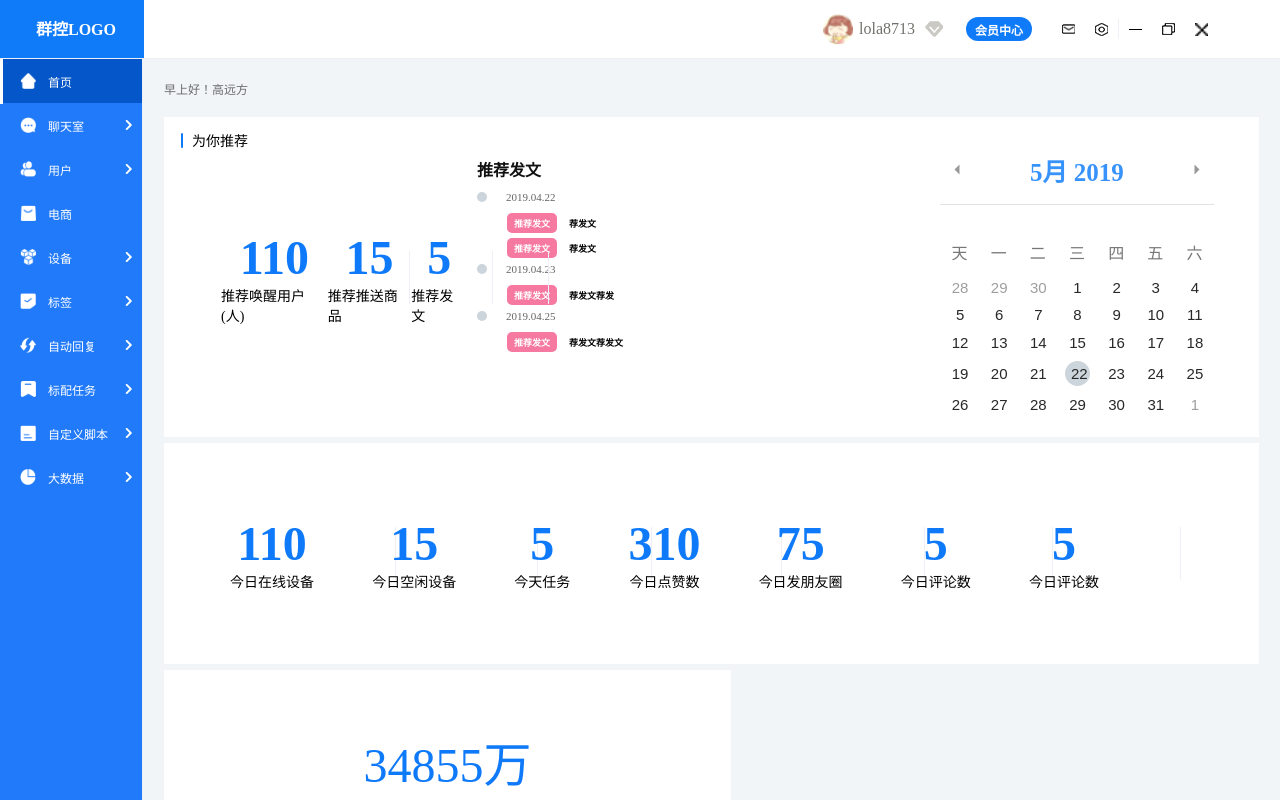
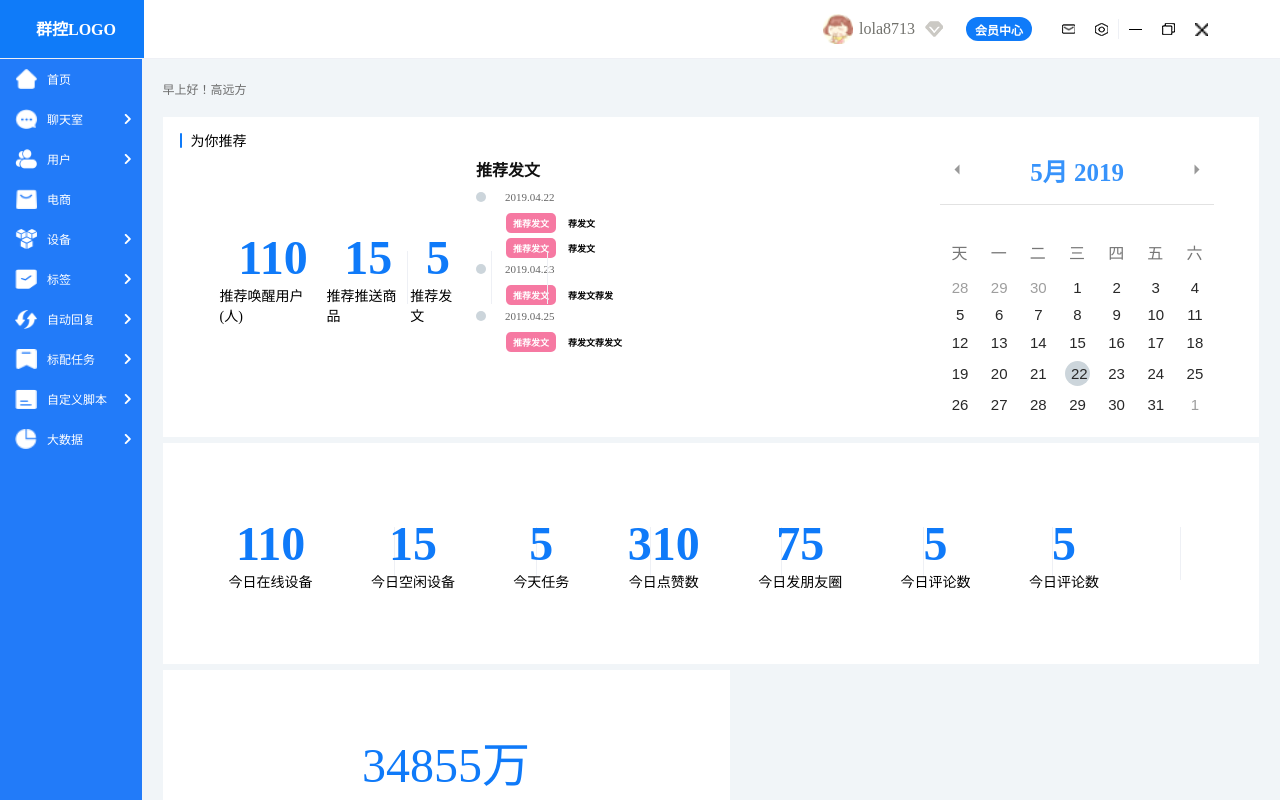
Before and after one commit to joy0316webiee/Andromedia, a Vue app: page /home/ in a window 1280 px wide. Shown: the top 800 px of the page. Built offline with nearby package versions, Linux system fonts and the light colour scheme; a web font is replaced by a local one.

Commit message:
sidebar completed

```diff
--- a/src/layouts/Sidebar.vue
+++ b/src/layouts/Sidebar.vue
@@ -1,84 +1,54 @@
 <template>
-  <div :class="{sidebar: true, collapse: collapse}">
-    <div class="sidebar-list">
-      <div class="sidebar-list-item" v-for="(item, index) in menu" :key="index">
+  <div :class="{sidebar: true, collapse: collapseSidebar}">
+    <ul>
+      <li
+        v-for="(item, index) in menu"
+        :key="index"
+        :class="{active: activeMenu === index, collapse: collapseMenuItem}"
+      >
+        <a @click="handleActiveMenu(index, item.href)" @mouseover="hoverMenu">
+          <img class="icon" v-show="item.icon" :src="getIcon(item.icon)" alt="icon">
+          <span>{{ item.label }}</span>
+          <font-awesome-icon v-show="item.child" icon="chevron-right"/>
+        </a>
+
+        <ul v-show="item.child">
+          <li v-for="(item1, index1) in item.child" :key="index1">
             <a
-          :class="[item.class, {active: activeIndex === index, hover: hoverIndex === index, collapse: collapse1}]"
-          href="#"
-          @click="handleChangeMenu(index, item.href)"
-          @mouseover="hoverMenu(index)"
-          @mouseout="hoverMenu(-1)"
+              :class="{active: activeMenu1 === index1}"
+              @click="handleActiveMenu1(index, index1, item1.href)"
+              @mouseover="hoverMenu"
             >
-          <img :src="imgUrl(item.image)" :alt="item.image">
-          <span :class="{collapse: collapse}">{{item.label}}</span>
-          <font-awesome-icon class="right" v-if="item.child && !collapse" icon="chevron-right"/>
+              <img v-show="item1.icon" :src="getIcon(item1.icon, 2)" alt="icon">
+              <span>{{ item1.label }}</span>
             </a>
-        <div
-          :class="{submenu: true, display: ((activeIndex === index || (hoverIndex === index && collapse)) && item.child && !collapse1)}"
-        >
-          <div class="sidebar-list-item" v-for="(item1, index1) in item.child" :key="index1">
-            <a
-              :class="{active: activeIndex1 === index1, hover: hoverIndex1 === index1}"
-              href="#"
-              @click="handleChangeMenu1(index, index1, item1.href)"
-              @mouseover="hoverMenu1(index, index1)"
-              @mouseout="hoverMenu1(index, -1)"
-            >
-              {{item1.label}}
-              <font-awesome-icon class="right" v-if="item1.child" icon="chevron-right"/>
-            </a>
-            <div
-              class="submenu deep2"
-              v-show="(activeIndex1 === index1 || (hoverIndex1 === index1 && collapse)) && item1.child"
-            >
-              <div class="sidebar-list-item" v-for="(item2, index2) in item1.child" :key="index2">
-                <a
-                  :class="{active: activeIndex2 === index2, hover: hoverIndex2 === index2, deep2: true}"
-                  href="#"
-                  @click="handleChangeMenu2(index, index1, index2)"
-                  @mouseover="hoverMenu2(index, index1, index2)"
-                  @mouseout="hoverMenu2(index, index1, -1)"
-                >{{item1.label}}</a>
-              </div>
-            </div>
-          </div>
-        </div>
-      </div>
-    </div>
-    <div class="toggle">
-      <a href="#" @click="onCollaspe()">
+          </li>
+        </ul>
+      </li>
+      <li class="collapse-button-wrapper">
+        <button @click="collapseSidebar = !collapseSidebar">
           <img src="@/assets/images/ic_collapse_blue.png" alt="collapse">
-      </a>
-    </div>
+        </button>
+      </li>
+    </ul>
+    <!-- <div class="btn-collapse">
+      <font-awesome-icon icon="chevron-right"/>
+    </div>-->
   </div>
 </template>
-
 <script>
 export default {
   name: "Sidebar",
   props: ["Router"],
   data() {
     return {
-      collapse: false,
-      activeIndex: 0,
-      activeIndex1: -1,
-      activeIndex2: -1,
-      hoverIndex: -1,
-      hoverIndex1: -1,
-      hoverIndex2: -1,
-      collapse1: true,
-      collapse2: true,
-      collapse3: true,
       menu: [
         {
-          class: "list-home",
-          image: "ic_home",
-          label: "首页",
-          href: "/home/"
+          icon: "ic_home",
+          label: "首页"
         },
         {
-          class: "list-chat",
-          image: "ic_chat",
+          icon: "ic_chat",
           label: "聊天室",
           child: [
             {
@@ -92,8 +62,7 @@ export default {
           ]
         },
         {
-          class: "list-user",
-          image: "ic_user",
+          icon: "ic_user",
           label: "用户",
           child: [
             {
@@ -111,13 +80,11 @@ export default {
           ]
         },
         {
-          class: "list-ecommerce",
-          image: "ic_ecommerce",
+          icon: "ic_ecommerce",
           label: "电商"
         },
         {
-          class: "list-content",
-          image: "ic_content",
+          icon: "ic_content",
           label: "设备",
           child: [
             {
@@ -147,8 +114,7 @@ export default {
           ]
         },
         {
-          class: "list-label",
-          image: "ic_label",
+          icon: "ic_label",
           label: "标签",
           child: [
             {
@@ -162,8 +128,7 @@ export default {
           ]
         },
         {
-          class: "list-auto",
-          image: "ic_auto",
+          icon: "ic_auto",
           label: "自动回复",
           child: [
             {
@@ -177,8 +142,7 @@ export default {
           ]
         },
         {
-          class: "list-task",
-          image: "ic_task",
+          icon: "ic_task",
           label: "标配任务",
           child: [
             {
@@ -192,8 +156,7 @@ export default {
           ]
         },
         {
-          class: "list-script",
-          image: "ic_script",
+          icon: "ic_script",
           label: "自定义脚本",
           child: [
             {
@@ -207,8 +170,7 @@ export default {
           ]
         },
         {
-          class: "list-bigdata",
-          image: "ic_bigdata",
+          icon: "ic_bigdata",
           label: "大数据",
           child: [
             {
@@ -221,60 +183,46 @@ export default {
             }
           ]
         }
-      ]
+      ],
+      activeMenu: -1,
+      activeMenu1: -1,
+      activeMenu2: -1,
+      collapseSidebar: false,
+      collapseMenuItem: false
     };
   },
   methods: {
-    onCollaspe() {
-      this.collapse = !this.collapse;
-      console.log("###", this.collapse);
+    getIcon(icon) {
+      if (!icon) return;
+      return require(`@/assets/images/${icon}_white.png`);
     },
-    imgUrl(imgName) {
-      return require("@/assets/images/" + imgName + "_white.png");
+    toggle(value) {
+      value = !value;
     },
-    handleChangeMenu(index, href) {
-      if (this.activeIndex !== index) {
-        this.activeIndex1 = -1;
-        this.activeIndex2 = -1;
+    handleActiveMenu(index, href) {
+      if (this.activeMenu === index) {
+        this.collapseMenuItem = !this.collapseMenuItem;
+      } else {
+        this.activeMenu = index;
+        this.collapseMenuItem = false;
+        this.activeMenu1 = -1;
       }
-      this.activeIndex = index;
-      this.collapse1 = !this.collapse1;
-      if (this.collapse) this.collapse1 = false;
-      // Routing
       href && this.Router(href);
     },
-    handleChangeMenu1(index, index1, href) {
-      if (this.activeIndex1 !== index1) {
-        this.activeIndex2 = -1;
-      }
-      this.activeIndex = index;
-      this.activeIndex1 = index1;
-      if (this.collapse) this.collapse1 = true;
-      console.log(this.collapse1);
-      this.collapse2 = !this.collapse2;
-      // Routing
+    handleActiveMenu1(index, index1, href) {
+      this.activeMenu = index;
+      this.activeMenu1 = index1;
+      if (this.collapseSidebar) this.collapseMenuItem = true;
+      else this.collapseMenuItem = false;
       href && this.Router(href);
     },
-    handleChangeMenu2(index, index1, index2) {
-      this.activeIndex = index;
-      this.activeIndex1 = index1;
-      this.activeIndex2 = index2;
-      this.collapse3 = !this.collapse3;
+    handleActiveMenu2(index, href) {
+      this.activeMenu2 = index;
+      href && this.Router(href);
     },
-    hoverMenu(index) {
-      this.hoverIndex = index;
-      this.hoverIndex1 = -1;
-      this.hoverIndex2 = -1;
-    },
-    hoverMenu1(index, index1) {
-      this.hoverIndex = index;
-      this.hoverIndex1 = index1;
-      this.hoverIndex2 = -1;
-    },
-    hoverMenu2(index, index1, index2) {
-      this.hoverIndex = index;
-      this.hoverIndex1 = index1;
-      this.hoverIndex2 = index2;
+    hoverMenu() {
+      if (!collapseSidebar) return;
+      this.collapseMenuItem = true;
     }
   }
 };
@@ -283,171 +231,153 @@ export default {
 <style lang="scss" scoped>
 @import "@/assets/sass/base.scss";
 
+$main_bg_color: #227bf9;
+ul {
+  list-style: none;
+  padding: 0;
+  margin: 0;
+  color: white;
+}
+button {
+  cursor: pointer;
+}
 .sidebar {
-  display: flex;
-  flex-direction: column;
-  justify-content: space-between;
-  align-items: center;
-  border-right: 1px solid #eef0f5;
-  background-color: #217af9;
-  min-width: 143px;
-  width: 143px;
-  transition: width 0.3s ease-out;
+  min-width: 141.59px;
+  background-color: $main_bg_color;
+  &.collapse {
+    max-width: 52px;
+    min-width: 52px;
 
-  .sidebar-list {
-    // transition: width 1s ease-out;
-    width: 100%;
-
-    .sidebar-list-item {
+    & > ul {
+      & > li {
         position: relative;
-
-      // &.active {
-      //   // background: white;
-      //   // color: #217af9;
-      //   background-color: darken(#217af9, 10%);
-      // }
-      // &:hover {
-      //   background-color: darken(#217af9, 5%);
-      // }
-
-      a {
-        display: flex;
-        align-items: center;
-        text-decoration: none;
-        color: white;
-        height: 44px;
-        padding: 14px 0px;
-        overflow: hidden;
-
-        img {
-          width: 16px;
-          height: 16px;
-          margin: 0px 12px 0 20px;
+        & > a {
+          & > img {
+            margin-right: 0;
           }
-        span {
-          width: 78px;
-          height: 16px;
-          font-size: 12px;
-          transition: width 0.3s ease-out;
-          overflow: hidden;
-
-          &.collapse {
-            width: 0px;
+          & > span {
+            display: none;
+          }
+          & > svg {
+            display: none;
           }
         }
-
-        &:hover {
-          background-color: darken(#217af9, 5%);
+        & > ul {
+          position: absolute;
+          top: 0;
+          left: 52px;
+          width: 141.59px;
+          z-index: 1;
+          max-height: unset !important;
+          width: 0px;
+          li {
+            a {
+              height: 40px;
+              padding: 20px;
             }
-        &.active,
-        &.active:hover,
-        &.active.hover {
-          // background: white;
-          // color: #217af9;
-          background-color: darken(#217af9, 15%);
-          &::before {
-            content: " ";
-            width: 3px;
-            height: 45px;
-            background-color: white;
-            position: absolute;
-            left: 0;
+          }
+        }
+        &.collapse {
+          ul {
+            width: 0px !important;
+            transition: width ease 0.3s;
           }
         }
         &.active {
-          .fa-chevron-right {
-            transition: transform ease 0.3s;
-            transform: rotate(90deg);
+          ul {
+            width: 141.59px;
+            transition: width ease 0.3s;
           }
-          &.collapse {
-            .fa-chevron-right {
-              transition: transform ease 0.3s;
-              transform: rotate(0deg);
+        }
+        &:hover {
+          ul {
+            width: 141.59px !important;
+            transition: width ease 0.3s;
           }
         }
       }
     }
-      .submenu {
-        z-index: 10;
-        background-color: darken(#217af9, 10%);
-        transition: all ease 0.3s;
+  }
+
+  & > ul {
+    font-size: 12px;
+    position: relative;
+    padding-bottom: 36px;
+    cursor: pointer;
+    height: 100%;
+    li {
+      a {
+        padding: 10px 10px 10px 15px;
+        display: flex;
+        align-items: center;
+        position: relative;
+
+        .icon {
+          margin-right: 10px;
+          width: 22px;
+          height: 20px;
+        }
+        svg {
+          position: absolute;
+          right: 10px;
+          transition: transform ease 0.3s;
+        }
+        &:hover {
+          background-color: darken($main_bg_color, 5%);
+        }
+      }
+      &.active {
+        & > a {
+          background-color: darken($main_bg_color, 20%);
+        }
+        svg {
+          transform: rotate(90deg);
+        }
+        &.collapse {
+          svg {
+            transform: unset;
+          }
+          ul {
+            max-height: 0px;
+          }
+        }
+        ul {
+          max-height: 800px;
+          transition: max-height ease 0.5s;
+        }
+      }
+      ul {
+        background-color: darken($main_bg_color, 15%) !important;
         max-height: 0;
         overflow: hidden;
 
-        &.display {
-          max-height: calc(100px);
-        }
-
-        .sidebar-list-item {
+        li {
           a {
-            font-size: 12px;
             padding-left: 60px;
-
-            &:hover,
-            &.hover {
-              background-color: darken(#217af9, 5%);
-            }
-            &.active:hover {
-              background-color: unset;
-            }
             &.active {
               font-weight: bold;
-              &::before {
-                width: 0;
-              }
-              background-color: unset;
-            }
-
-            &.deep2 {
-              padding-left: 90px;
+              background-color: darken($main_bg_color, 30%) !important;
             }
           }
         }
       }
-      .right {
-        position: absolute;
-        right: 10px;
-        font-size: 12px;
-        width: unset;
+    }
+    .collapse-button-wrapper {
+      position: absolute !important;
+      bottom: 5px;
+      width: 100%;
+      text-align: center;
+      button {
+        width: 25px;
+        height: 25px;
+        padding: 0;
+        background-color: transparent;
+        border: none;
       }
     }
   }
-  &.collapse {
-    width: 60px;
-    min-width: 60px !important;
-
-    a {
-      .fa-chevron-right {
-        transform: unset !important;
-      }
-    }
-    .submenu {
-      width: 0;
-      position: absolute;
-      top: 0px;
-      left: 60px;
-      max-height: unset !important;
-
-      a {
-        padding-left: 20px !important;
-      }
-      &.deep2 {
-        left: 156px;
-      }
-      &.display {
-        width: 155px;
-      }
-    }
-  }
-  .toggle {
-    margin-bottom: 17px;
-
-    a {
-      img {
-        width: 22px;
-        height: 22px;
-      }
-    }
+  .btn-collapse {
+    width: 10px;
   }
 }
 </style>
```
Lines whose indentation alone changed are shown as unchanged.
